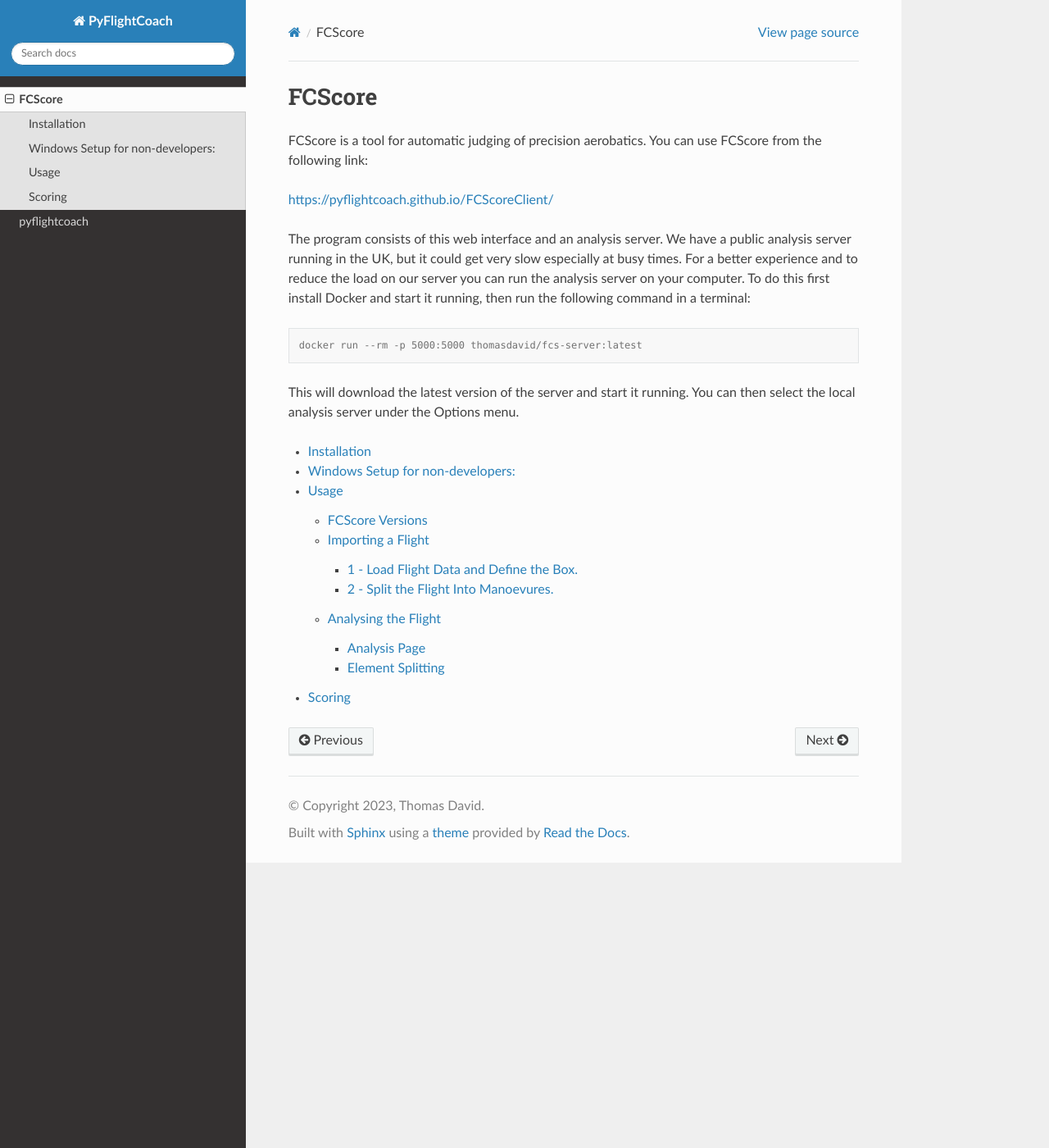
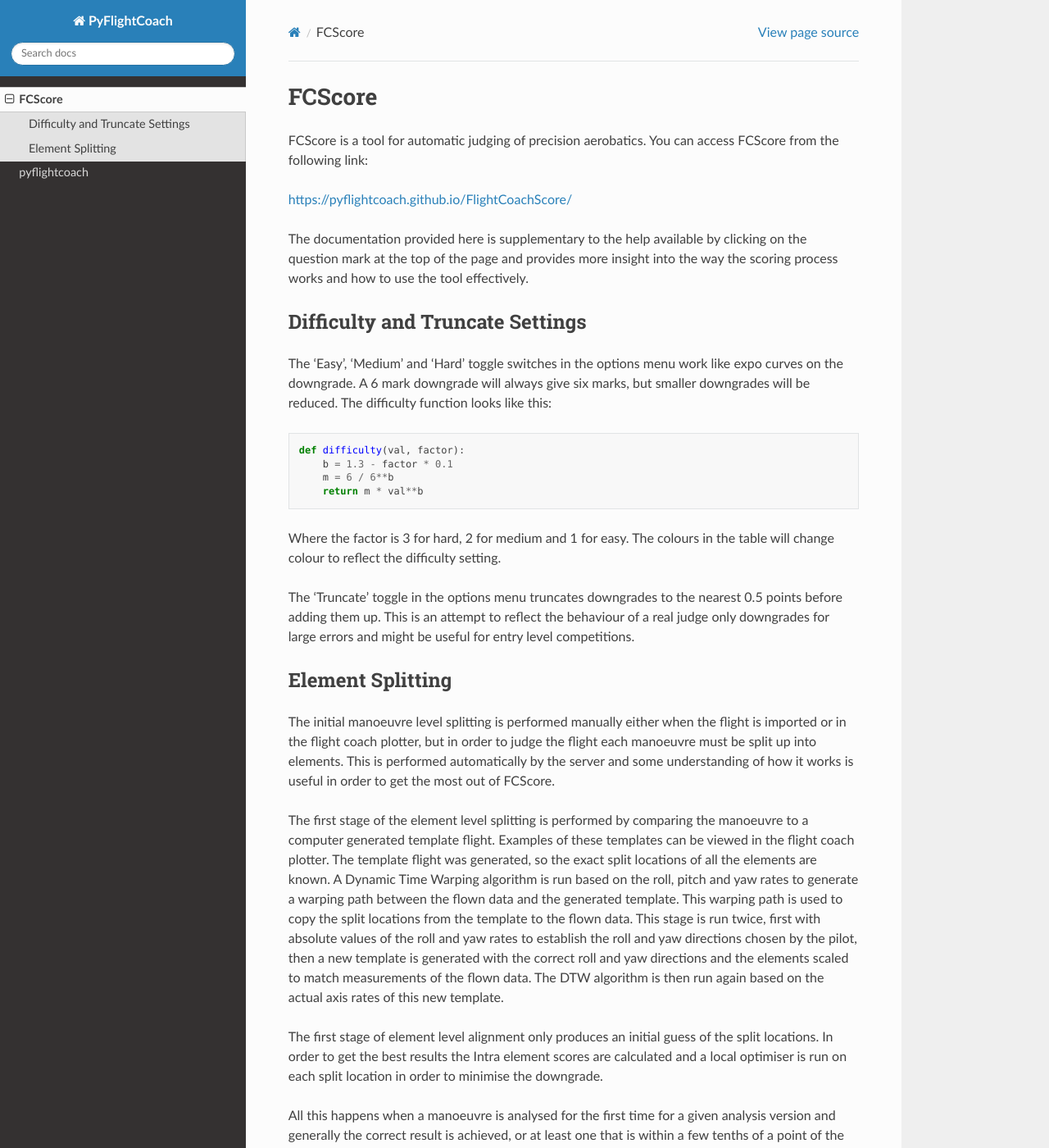
Before and after one commit to PyFlightCoach/PFCDocumentation, a Sphinx documentation site: the page built from docs/source/fcscore/index.rst, in a window 1280 px wide and 1400 px high. Shown: the whole window at 82% size. Built offline with Sphinx 7.4.7 and the Read the Docs theme 3.1.0, drawn with Linux system fonts in a browser that asks for light colours; pages that are not in the unit, such as notebooks, are missing from menus; some of the changed text lies outside the part shown.

Commit message:
update to new fcscore client

```diff
--- a/docs/source/fcscore/index.rst
+++ b/docs/source/fcscore/index.rst
@@ -3,21 +3,40 @@
 FCScore
 =======
 
-FCScore is a tool for automatic judging of precision aerobatics. You can use FCScore from the following link:
+FCScore is a tool for automatic judging of precision aerobatics. You can access FCScore from the following link:
 
-https://pyflightcoach.github.io/FCScoreClient/
+https://pyflightcoach.github.io/FlightCoachScore/
 
-The program consists of this web interface and an analysis server. We have a public analysis server running in the UK, but it could get very slow especially at busy times. For a better experience and to reduce the load on our server you can run the analysis server on your computer. To do this first install Docker and start it running, then run the following command in a terminal:
-
-.. code-block:: console
-
-    docker run --rm -p 5000:5000 thomasdavid/fcs-server:latest
-
-This will download the latest version of the server and start it running. You can then select the local analysis server under the Options menu.
+The documentation provided here is supplementary to the help available by clicking on the question mark at the top of the page and provides more insight into the way the scoring process works and how to use the tool effectively.
 
 
-.. toctree::
+Difficulty and Truncate Settings
+********************************
 
-   installation
-   usage
-   scoring
+The 'Easy', 'Medium' and 'Hard' toggle switches in the options menu work like expo curves on the downgrade. A 6 mark downgrade will always give six marks, but smaller downgrades will be reduced. The difficulty function looks like this:
+
+.. code-block:: python
+
+    def difficulty(val, factor):
+        b = 1.3 - factor * 0.1
+        m = 6 / 6**b
+        return m * val**b
+
+Where the factor is 3 for hard, 2 for medium and 1 for easy. The colours in the table will change colour to reflect the difficulty setting.
+
+The 'Truncate' toggle in the options menu truncates downgrades to the nearest 0.5 points before adding them up. This is an attempt to reflect the behaviour of a real judge only downgrades for large errors and might be useful for entry level competitions.
+
+Element Splitting
+*****************
+
+The initial manoeuvre level splitting is performed manually either when the flight is imported or in the flight coach plotter, but in order to judge the flight each manoeuvre must be split up into elements. This is performed automatically by the server and some understanding of how it works is useful in order to get the most out of FCScore.
+
+The first stage of the element level splitting is performed by comparing the manoeuvre to a computer generated template flight. Examples of these templates can be viewed in the flight coach plotter. The template flight was generated, so the exact split locations of all the elements are known. A Dynamic Time Warping algorithm is run based on the roll, pitch and yaw rates to generate a warping path between the flown data and the generated template. This warping path is used to copy the split locations from the template to the flown data. This stage is run twice, first with absolute values of the roll and yaw rates to establish the roll and yaw directions chosen by the pilot, then a new template is generated with the correct roll and yaw directions and the elements scaled to match measurements of the flown data. The DTW algorithm is then run again based on the actual axis rates of this new template.
+
+The first stage of element level alignment only produces an initial guess of the split locations. In order to get the best results the Intra element scores are calculated and a local optimiser is run on each split location in order to minimise the downgrade.
+
+All this happens when a manoeuvre is analysed for the first time for a given analysis version and generally the correct result is achieved, or at least one that is within a few tenths of a point of the correct result. In this case correct is defined as the kindest score the judging algorithm can give for a manoeuvre.
+
+In some cases the process described above can fail, in this case you will almost certainly receive a zero for the manoeuvre, or at least a much lower score than you were expecting. This happens when the initial alignment process fails and the local optimisers get stuck in local minima from that point.
+
+We are treating the multivariant global optimisation problem as lots of single variable local optimisations, which is usually a reasonable assumption as the initial guess from DTW should be close to the final result. Sometimes it isn't though and it gets stuck in a local minima. In this case you need to give it some help on the alignment tab. You can either adjust the splits and press score to just calculate the scores with the new splits, or press optimise to start the local optimisation from the new initial position.
--- a/docs/source/fcscore/scoring.rst
+++ /dev/null
@@ -1,6 +0,0 @@
-.. _scoring:
-
-Scoring
--------
-
-This section will describe how the flight is analysed and how the scores are calculated.
--- a/docs/source/pyflightcoach/index.rst
+++ b/docs/source/pyflightcoach/index.rst
@@ -11,4 +11,3 @@
    ardupilot_log_reader
    flightdata
    flightplotting
-   flightanalysis
```
Also changed, not shown: docs/source/fcscore/installation.rst (deleted, +0 -51 lines), docs/source/fcscore/usage.rst (deleted, +0 -84 lines), docs/source/index.rst (+4 -11 lines), docs/source/pyflightcoach/flightanalysis.rst (deleted, +0 -8 lines), docs/source/pyflightcoach/installation.rst (+0 -21 lines).
